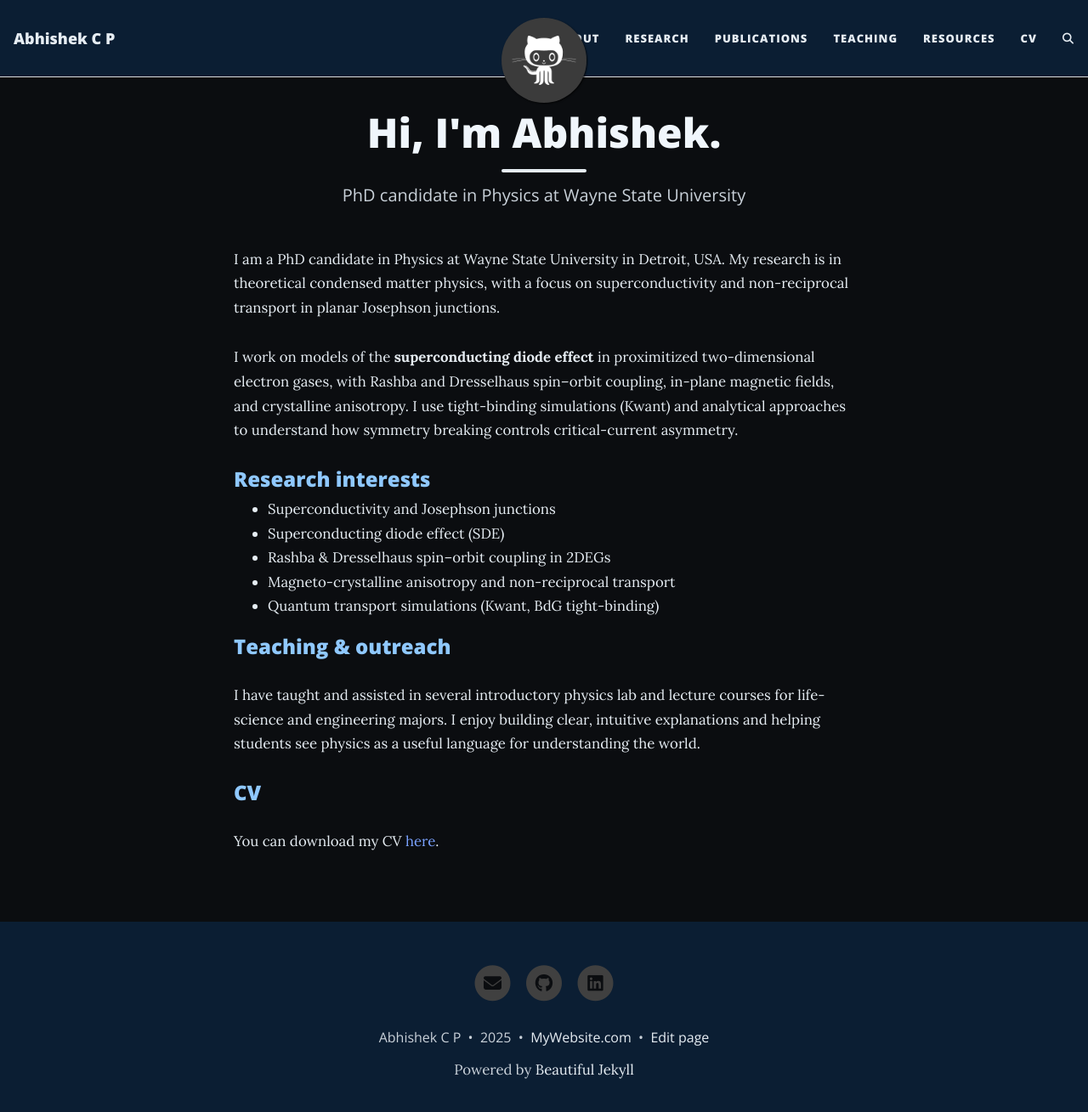
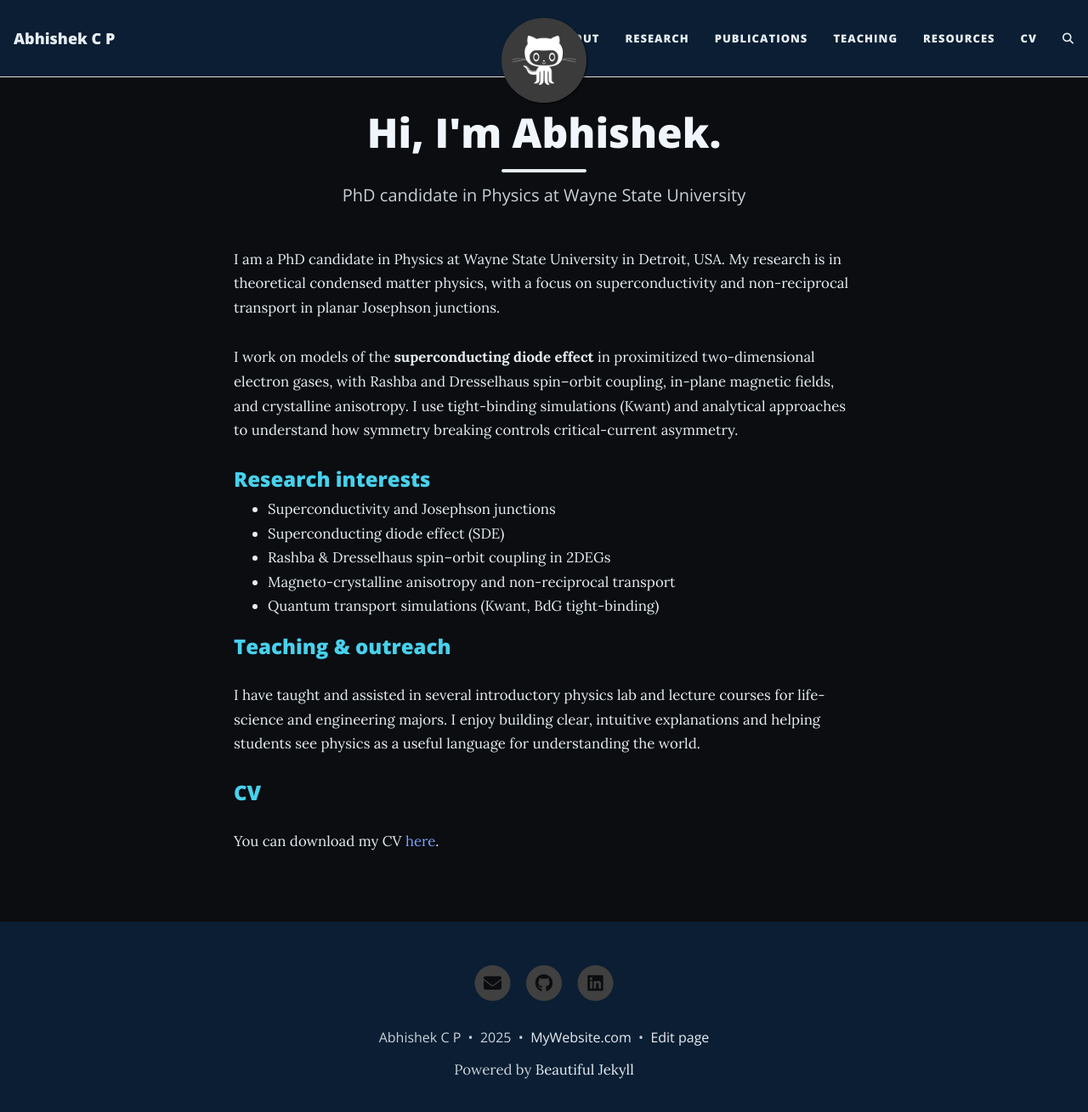
Before and after one commit to abhishek-c-p/abhishek-c-p.github.io, a Jekyll site: the page built from index.html, in a window 1280 px wide and 1323 px high. Shown: the top 1309 px of the window at 85% size. Built offline with Jekyll 4.4.1, drawn with Linux system fonts in a browser that asks for light colours; the list of posts is cut into pages by our own code; comment, search, counter and statistics services are not loaded.

Commit message:
Change heading colors in custom CSS

```diff
--- a/assets/css/custom.css
+++ b/assets/css/custom.css
@@ -91,12 +91,12 @@
 
 /* Big page titles: H1 (Research / Teaching / etc.) */
 h1, .page-heading h1, .post-heading h1 {
-  color: #D747ED !important;   /* light yellow */
+  color: #ED47D7 !important;   /* light yellow */
 }
 
 /* Section/sub headings: H2 + H3 */
 h2, h3 {
-  color: #8fc8ff !important;   /* light blue */
+  color: #47D1ED !important;   /* light blue */
 }
 
 /* Optional: keep smaller headings a soft neutral */
```
